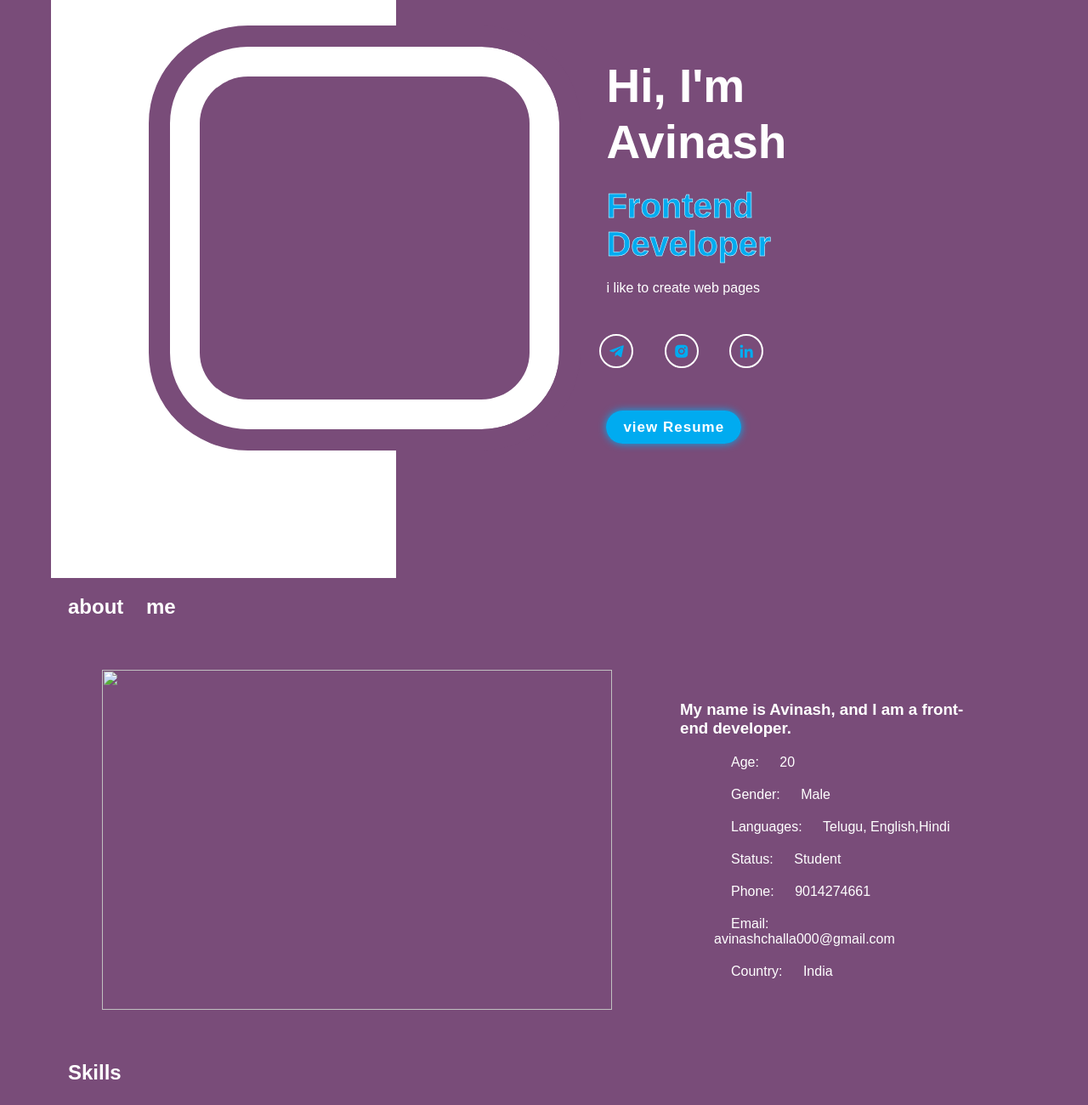
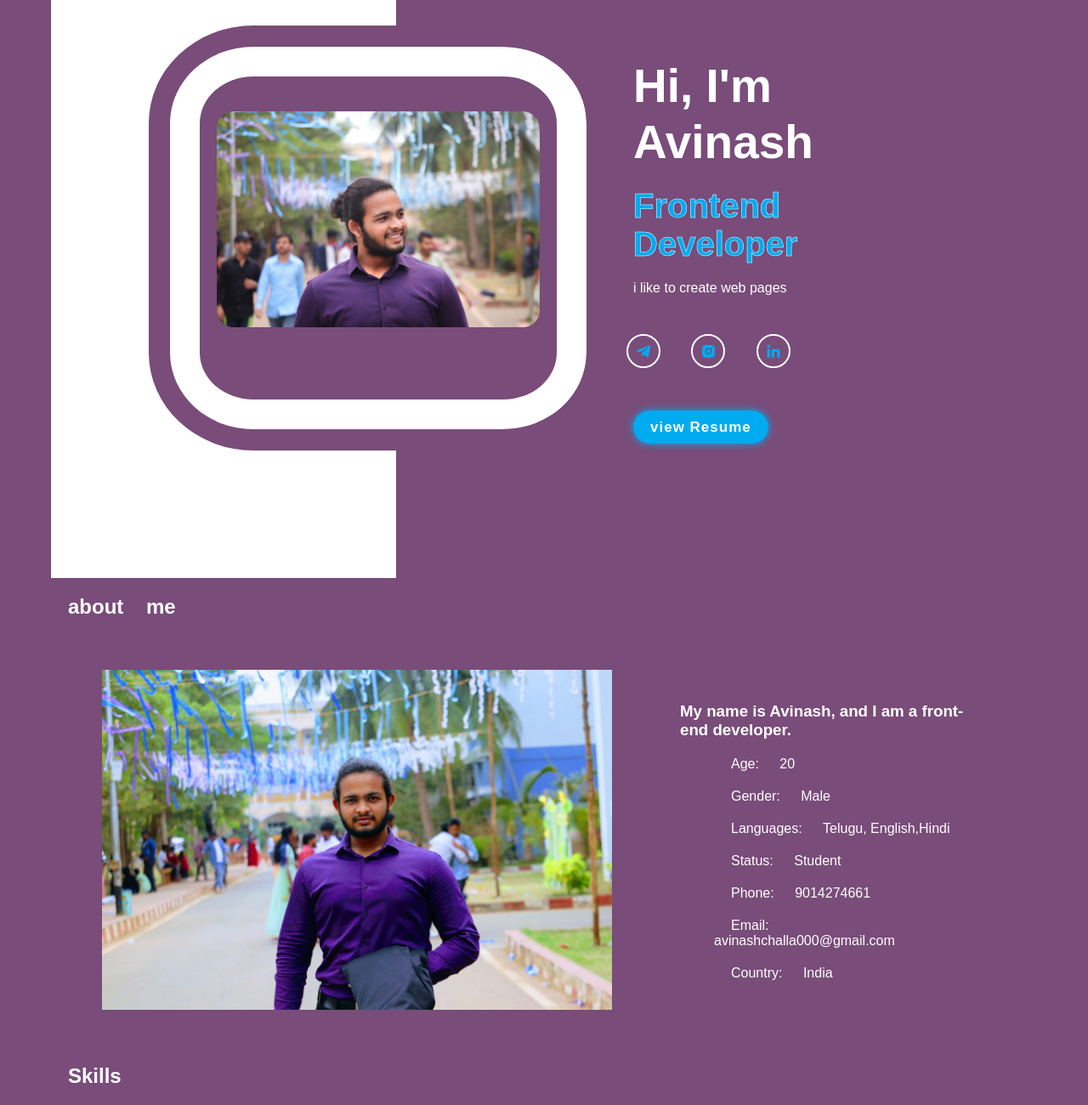
Before and after one commit to Challanarasimhaavinash/Avinash, a plain HTML site: page index.html in a window 1280 px wide. Shown: the part 160-1460 px from the top of the page at 85% size. Drawn offline with nearby package versions, Linux system fonts and the light colour scheme; a web font is replaced by a local one.

Commit message:
Update index.html

```diff
--- a/index.html
+++ b/index.html
@@ -25,7 +25,7 @@
     </header>
     <section class="home" id="home">
         <div class="home-image">
-            <img src="./images/logo.jpg" style="border-radius: 20px;" alt="">
+            <img src="./logo.jpg" style="border-radius: 20px;" alt="">
         </div>
 
         <div class="home-content">
@@ -45,7 +45,7 @@
         <h1 class="heading">about <span>me</span></h1>
         <div class="row-1">
             <div class="image">
-                <img src="./images/logo1.jpg"height="400" width="600" alt="">
+                <img src="./logo1.jpg"height="400" width="600" alt="">
             </div>
             <div class="content">
                 <h3>My name is Avinash, and I am a front-end developer.</h3>
```
